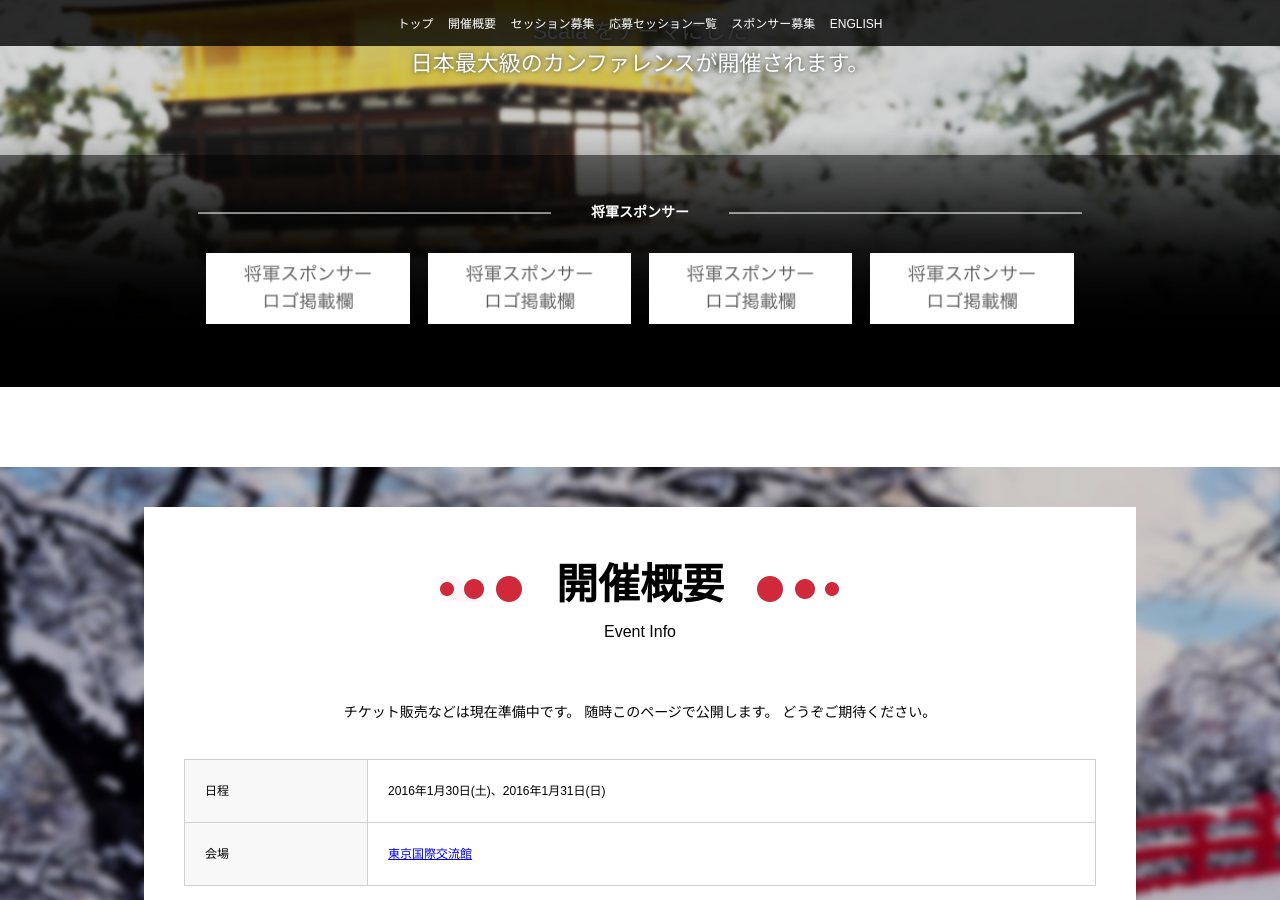
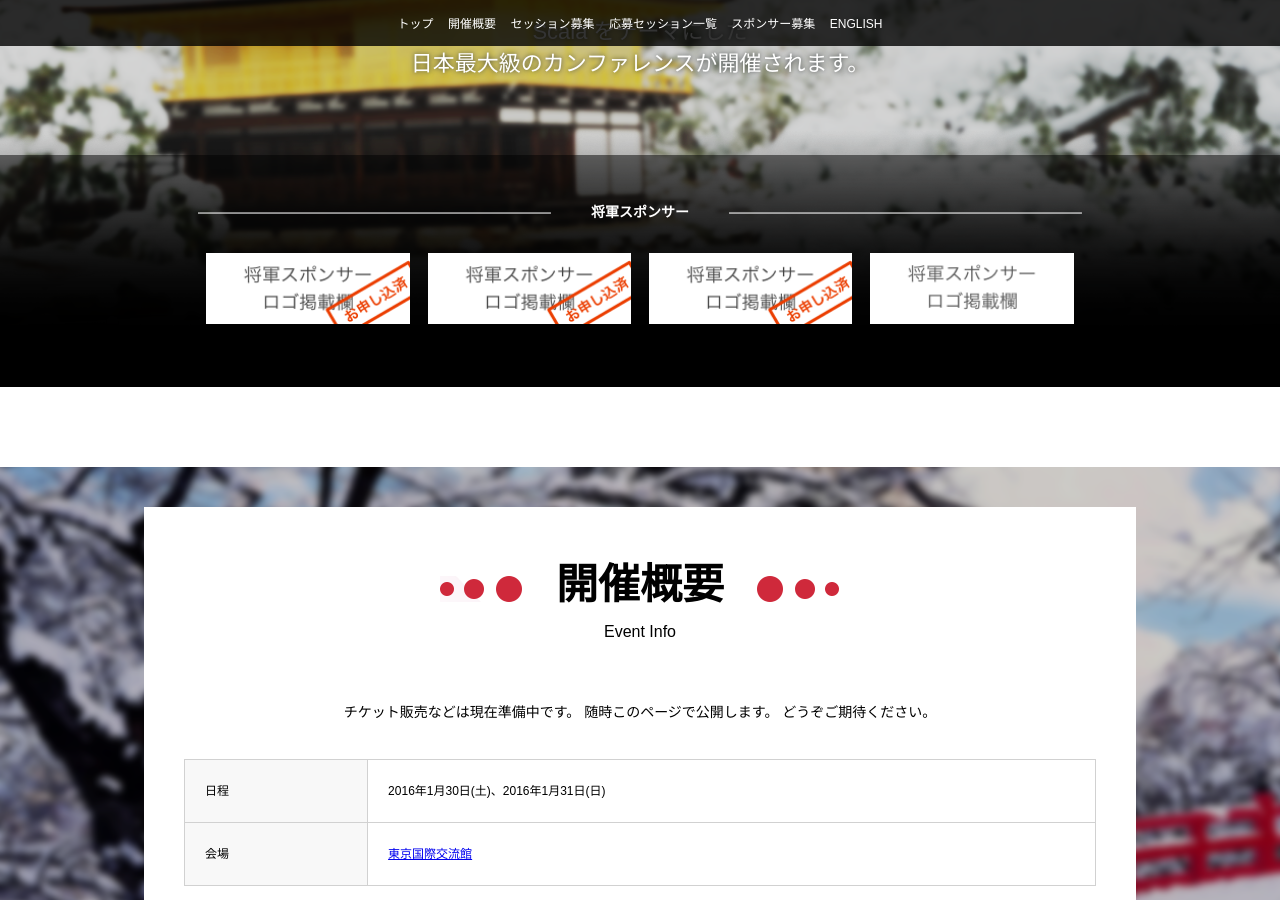
Before and after one commit to scalajp/2016.scalamatsuri.org, a Jekyll site: the page built from index.html, in a window 1280 px wide and 900 px high, scrolled down 339 px. Built offline with Jekyll 4.4.1, drawn with Linux system fonts in a browser that asks for light colours; a script that is not in the unit is left out; comment, search, counter and statistics services are not loaded.

Commit message:
お申込み済み logo

```diff
--- a/_data/logos.yml
+++ b/_data/logos.yml
@@ -1,13 +1,13 @@
 shogun:
   - title: Sponsor ScalaMatsuri 2016
     href: "/ja/sponsors/"
-    img: "/ja/img/shogun_placeholder.png"
+    img: "/ja/img/shogun_reserve.png"
+  - title: Sponsor ScalaMatsuri 2016
+    href: "/ja/sponsors/"
+    img: "/ja/img/shogun_reserve.png"
+  - title: Sponsor ScalaMatsuri 2016
+    href: "/ja/sponsors/"
+    img: "/ja/img/shogun_reserve.png"
   - title: Sponsor ScalaMatsuri 2016
     href: "/ja/sponsors/"
     img: "/ja/img/shogun_placeholder.png"
-  - title: Sponsor ScalaMatsuri 2016
-    href: "/ja/sponsors/"
-    img: "/ja/img/shogun_placeholder.png"
-  - title: Sponsor ScalaMatsuri 2016
-    href: "/ja/sponsors/"
-    img: "/ja/img/shogun_placeholder.png"
```
Also changed, not shown: ja/img/shogun_reserve.png (added).
